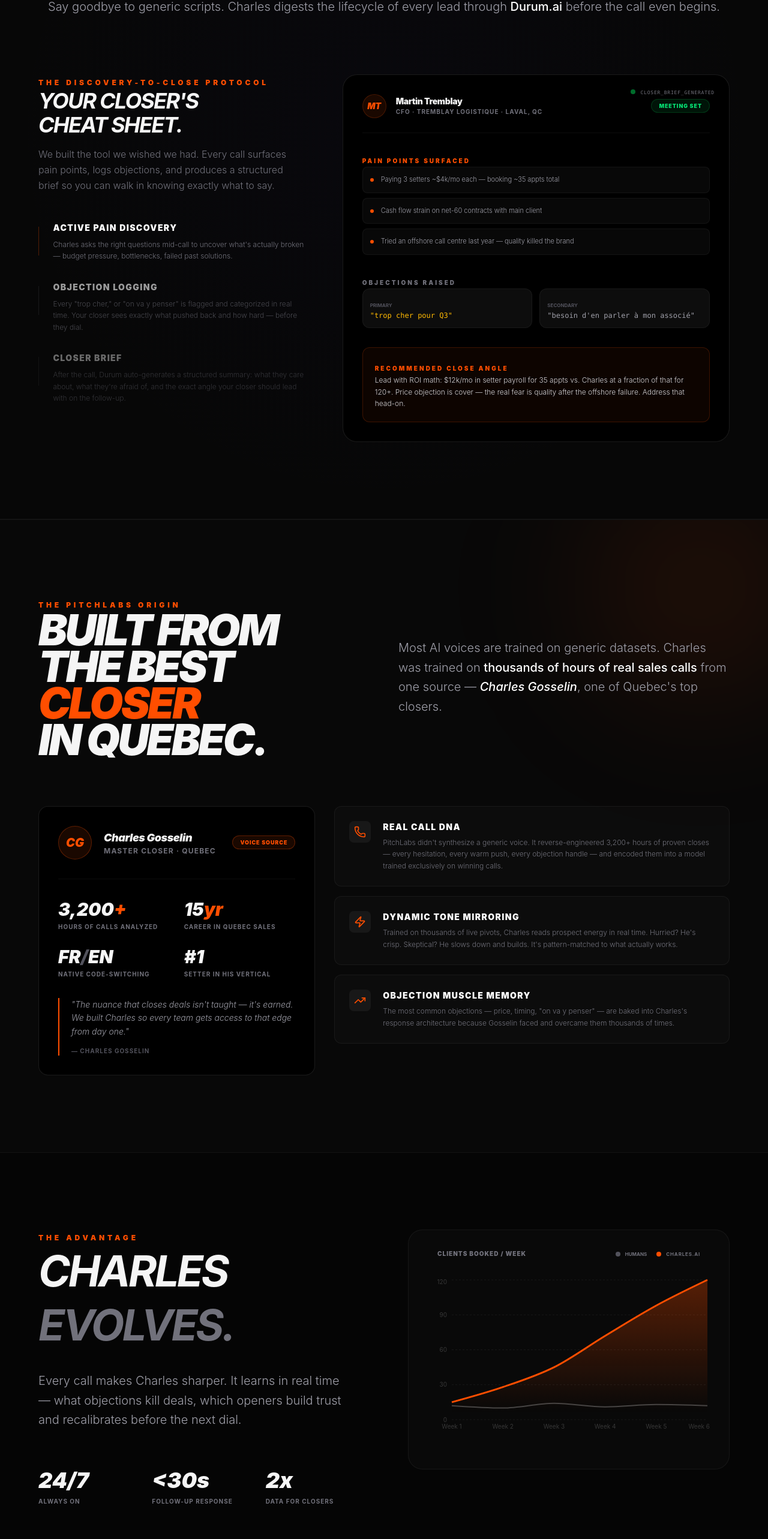
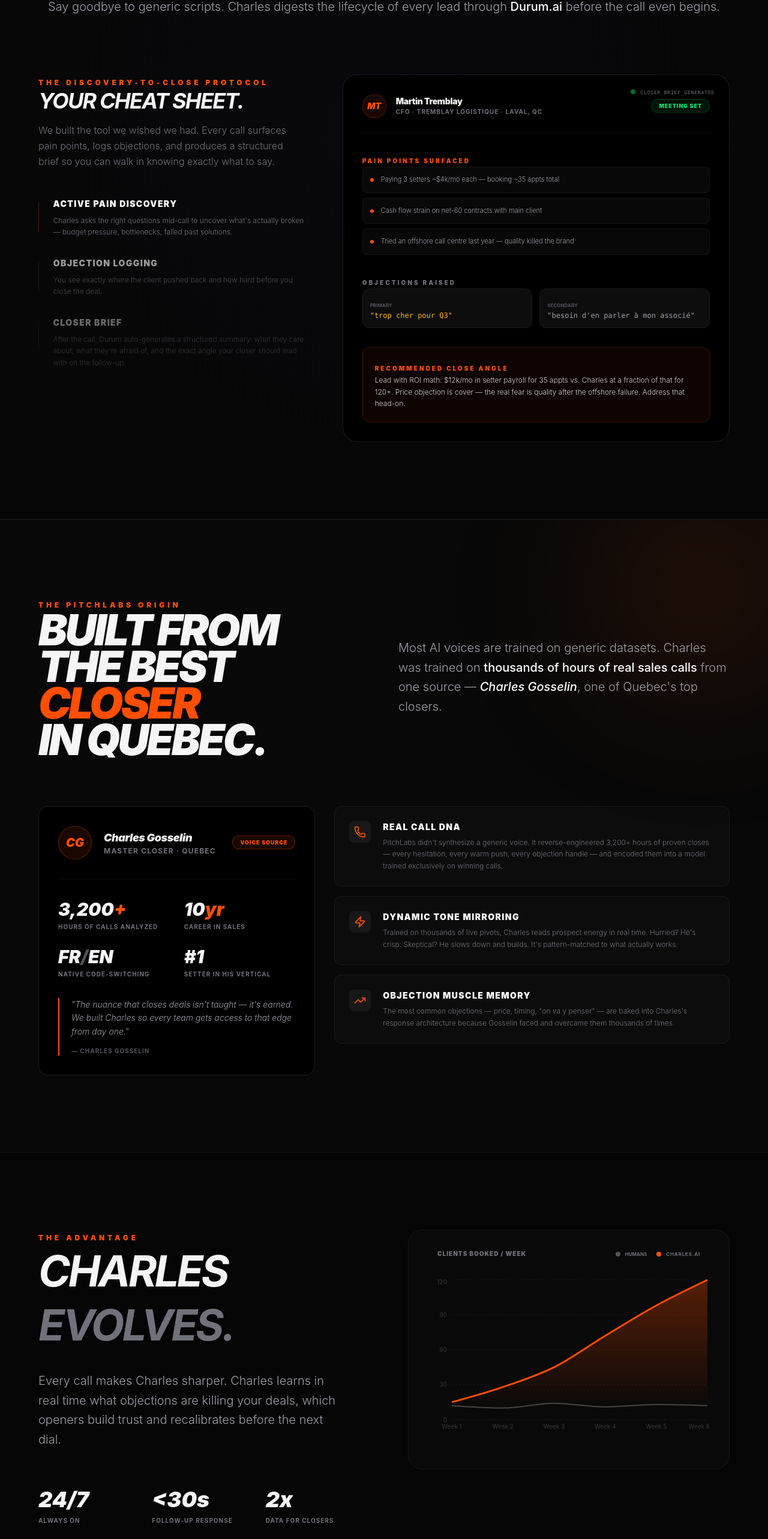
Before and after one commit to DevDavey/Charles.ai, a React (Vite) app: page / in a window 1280 px wide. Shown: the part 1224-3790 px from the top of the page at 60% size. Built offline with nearby package versions, Linux system fonts and the light colour scheme.

Commit message:
rewording

```diff
--- a/src/App.tsx
+++ b/src/App.tsx
@@ -400,7 +400,7 @@
             <div className="lg:col-span-5 space-y-12">
                <div className="space-y-4">
                   <span className="text-xs font-black uppercase tracking-[0.4em] text-brand-orange">The Discovery-to-Close protocol</span>
-                  <h3 className="text-4xl font-bold tracking-tighter uppercase italic">Your Closer's<br/>Cheat Sheet.</h3>
+                  <h3 className="text-4xl font-bold tracking-tighter uppercase italic">Your Cheat Sheet.</h3>
                   <p className="text-zinc-500 font-light leading-relaxed">
                     We built the tool we wished we had. Every call surfaces pain points, logs objections, and produces a structured brief so you can walk in knowing exactly what to say.
                   </p>
@@ -418,7 +418,7 @@
                     <div className="w-px h-12 bg-zinc-800 mt-2"></div>
                     <div className="space-y-2">
                        <h4 className="text-sm font-black uppercase tracking-widest text-white">Objection Logging</h4>
-                       <p className="text-xs text-zinc-500 font-light leading-relaxed">Every "trop cher," or "on va y penser" is flagged and categorized in real time. Your closer sees exactly what pushed back and how hard — before they dial.</p>
+                       <p className="text-xs text-zinc-500 font-light leading-relaxed">You see exactly where the client pushed back and how hard before you close the deal.</p>
                     </div>
                   </div>
                   <div className="flex gap-6 opacity-40">
@@ -540,8 +540,8 @@
                   <div className="text-[10px] text-zinc-500 uppercase font-bold tracking-widest">Hours of Calls Analyzed</div>
                 </div>
                 <div className="space-y-1">
-                  <div className="text-3xl font-black italic">15<span className="text-brand-orange">yr</span></div>
-                  <div className="text-[10px] text-zinc-500 uppercase font-bold tracking-widest">Career in Quebec Sales</div>
+                  <div className="text-3xl font-black italic">10<span className="text-brand-orange">yr</span></div>
+                  <div className="text-[10px] text-zinc-500 uppercase font-bold tracking-widest">Career in Sales</div>
                 </div>
                 <div className="space-y-1">
                   <div className="text-3xl font-black italic">FR<span className="text-zinc-600">/</span>EN</div>
@@ -606,7 +606,7 @@
               Charles <span className="text-zinc-500">evolves.</span>
             </h2>
             <p className="text-xl text-zinc-400 font-light max-w-lg leading-relaxed">
-              Every call makes Charles sharper. It learns in real time — what objections kill deals, which openers build trust and recalibrates before the next dial.
+              Every call makes Charles sharper. Charles learns in real time what objections are killing your deals, which openers build trust and recalibrates before the next dial.
             </p>
             <div className="grid grid-cols-3 gap-8 pt-8">
               <div className="space-y-2">
```
